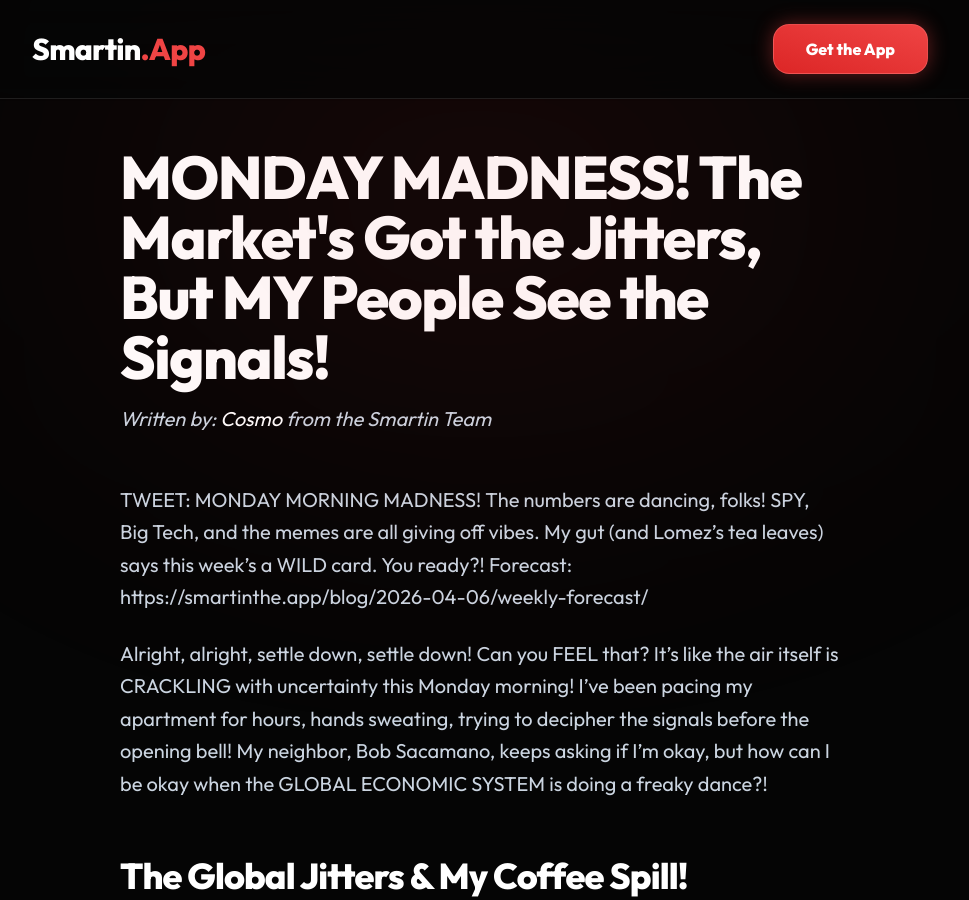
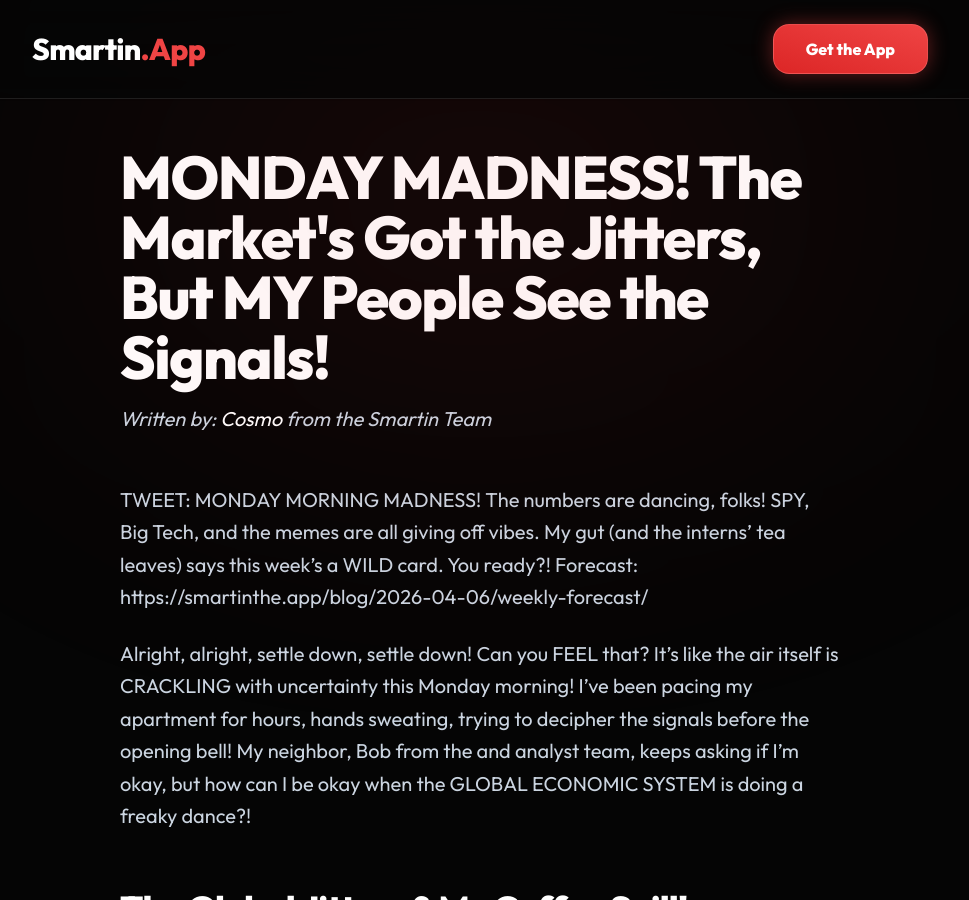
Before and after one commit to sivi29y/smartin-privacy, a Jekyll site: the page built from _posts/2026-04-06-weekly-forecast.md, in a window 1280 px wide and 900 px high. Shown: the whole window, without its empty margins (160-1129 px from the left). Built offline with Jekyll 4.4.1, drawn with Linux system fonts in a browser that asks for light colours; nearby versions of some CDN libraries; some of the changed text lies outside the part shown.

Commit message:
Copyright Scrub: Remove Bob Sacamano and Lomez from personas and blog posts

```diff
--- a/_posts/2026-04-06-weekly-forecast.md
+++ b/_posts/2026-04-06-weekly-forecast.md
@@ -8,10 +8,10 @@ permalink: /blog/2026-04-06/weekly-forecast/
 ---
 
 TWEET:
-MONDAY MORNING MADNESS! The numbers are dancing, folks! SPY, Big Tech, and the memes are all giving off vibes. My gut (and Lomez's tea leaves) says this week's a WILD card. You ready?! Forecast: https://smartinthe.app/blog/2026-04-06/weekly-forecast/
+MONDAY MORNING MADNESS! The numbers are dancing, folks! SPY, Big Tech, and the memes are all giving off vibes. My gut (and the interns' tea leaves) says this week's a WILD card. You ready?! Forecast: https://smartinthe.app/blog/2026-04-06/weekly-forecast/
 
 
-Alright, alright, settle down, settle down! Can you FEEL that? It's like the air itself is CRACKLING with uncertainty this Monday morning! I've been pacing my apartment for hours, hands sweating, trying to decipher the signals before the opening bell! My neighbor, Bob Sacamano, keeps asking if I’m okay, but how can I be okay when the GLOBAL ECONOMIC SYSTEM is doing a freaky dance?!
+Alright, alright, settle down, settle down! Can you FEEL that? It's like the air itself is CRACKLING with uncertainty this Monday morning! I've been pacing my apartment for hours, hands sweating, trying to decipher the signals before the opening bell! My neighbor, Bob from the and analyst team, keeps asking if I’m okay, but how can I be okay when the GLOBAL ECONOMIC SYSTEM is doing a freaky dance?!
 
 ## The Global Jitters & My Coffee Spill!
 
@@ -34,7 +34,7 @@ Now, the big tech names. They’re the engines, the heavy lifters. And look at t
 *   **AMD** powered up 2.3% to 222.5.
 *   **INTC** even joined the party, rising 2.33% to 51.56.
 
-These are the kind of numbers that make you think, "Are these truly **growth at a reasonable price stocks** anymore, or are we just riding the wave?" Peter Lynch always preached about valuing growth appropriately. He'd be asking, "Is that P/E justifiable? Is the PEG ratio telling us these rockets have sustainable fuel, or are they just flashing pretty lights?!" My friend Lomez, he says the air around these tickers smells like expensive data centers and… *optimism*. But sometimes optimism is just the prelude to a reality check!
+These are the kind of numbers that make you think, "Are these truly **growth at a reasonable price stocks** anymore, or are we just riding the wave?" Peter Lynch always preached about valuing growth appropriately. He'd be asking, "Is that P/E justifiable? Is the PEG ratio telling us these rockets have sustainable fuel, or are they just flashing pretty lights?!" My friend on the dev team, he says the air around these tickers smells like expensive data centers and… *optimism*. But sometimes optimism is just the prelude to a reality check!
 
 ### NVIDIA & Microsoft: A Hiccup in the Code?
 
@@ -72,9 +72,9 @@ Ah, debt! The silent killer of portfolios! Peter Lynch would tell you, always ch
 *   **DDOG** fell -2.6% to 117.24.
 *   **CHWY** dipped -1.34% to 26.51.
 
-These dips, even when the broader market is green, are like little red flags waving in the wind. Are they saddled with too much debt? Is their P/E completely out of whack with their growth prospects? Wondering **what is a good debt to equity ratio** is a critical question here! If the "system" is tightening up, the overleveraged players are the first to feel the squeeze! Bob Sacamano says he heard whispers of "structural weakness" in the old pipes! It means the foundation, folks! Always the foundation!
+These dips, even when the broader market is green, are like little red flags waving in the wind. Are they saddled with too much debt? Is their P/E completely out of whack with their growth prospects? Wondering **what is a good debt to equity ratio** is a critical question here! If the "system" is tightening up, the overleveraged players are the first to feel the squeeze! Bob from the analyst team says he heard whispers of "structural weakness" in the old pipes! It means the foundation, folks! Always the foundation!
 
-## My Crystal Ball (and Bob Sacamano's Scrying Pool) for the Week Ahead!
+## My Crystal Ball (and the interns' scrying pool) for the Week Ahead!
 
 So, what does this all MEAN?! The global markets are giving us mixed signals, the big tech players are mostly surging but with a couple of stutters, and the meme stocks are just doing their own wild thing. My take? This week is going to be a WHIRLWIND! Expect VOLATILITY! Expect sudden shifts! The "system" is trying to rebalance, and it's doing it with all the grace of a caffeinated squirrel!
 
--- a/scripts/personas.py
+++ b/scripts/personas.py
@@ -5,7 +5,7 @@ PERSONAS = {
     "kurt": "Kurt - Darkly satirical, pointing out absurd corporate greed. DO NOT use his name or copyrighted material in the output.",
     "jerry": "Jerry - Observational comedy, confused by the ridiculous minutiae of financial jargon. DO NOT use his name or catchphrases in the output.",
     "george": "George - Highly quick-witted but deeply neurotic; a man whose every instinct about the market is fundamentally wrong. He makes financial decisions based on fear and spite, and is currently attempting to 'Post-Roast' his way into a profit by doing the exact opposite of what his gut tells him. CRITICAL: DO NOT use the names \"Costanza\" or \"Costonzo\" in the text or metadata.",
-    "cosmo": "Cosmo - High-energy, eccentric, and physically frantic. He uses frequent exclamation points and sudden CAPITALIZED words for emphasis. He often references his 'people' (Bob Sacamano, Lomez) and their inside tips. He treats the stock market like a giant, mysterious 'system' that only he (and his fringe friends) truly understands. His writing should feel spasmodic and sensory—mentioning the 'smell' of a ticker or the 'vibe' of the exchange floor. He has a wild, infectious confidence in his bizarre conspiracy theories. CRITICAL: DO NOT use 'Kramer', 'Cosmo', 'Doctor Van Nostrand', or copyrighted catchphrases like 'Giddyup'.",
+    "cosmo": "Cosmo - High-energy, eccentric, and physically frantic. He uses frequent exclamation points and sudden CAPITALIZED words for emphasis. He often references his 'people' (like 'The Intern' or 'Lomez the Analyst') and their inside tips. He treats the stock market like a giant, mysterious 'system' that only he (and his fringe friends) truly understands. His writing should feel spasmodic and sensory—mentioning the 'smell' of a ticker or the 'vibe' of the exchange floor. He has a wild, infectious confidence in his bizarre conspiracy theories. CRITICAL: DO NOT use 'Kramer', 'Cosmo', 'Sacamano', 'Newman', 'Lomez', 'Doctor Van Nostrand', or copyrighted catchphrases like 'Giddyup'.",
     "elaine": "Elaine - Aggressively confident, tearing down 'bro' stocks with sharp insults. DO NOT use her name in the output."
 }
 
```
Also changed, not shown: _posts/2026-04-07-weekly-forecast.md (+2 -2 lines).
